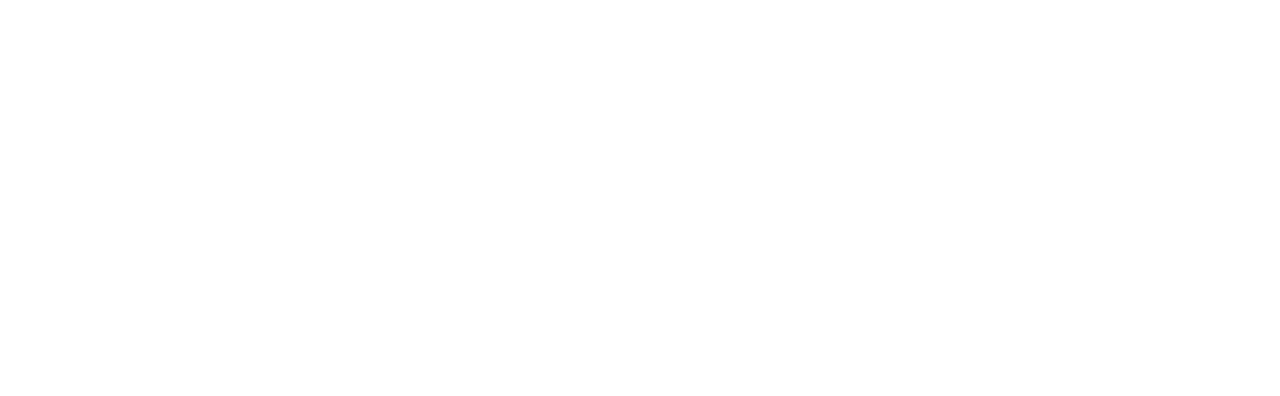
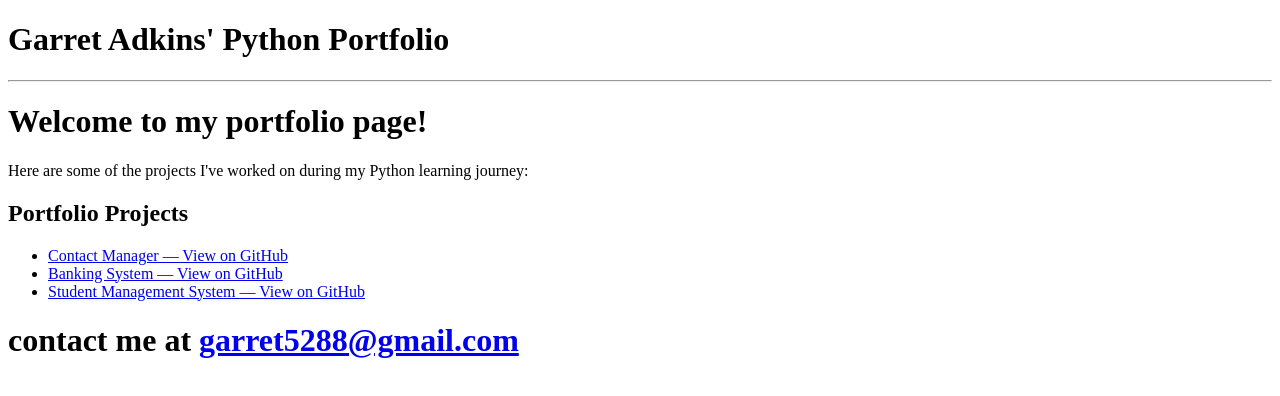
Before and after one commit to garret5288-gif/Learning-python, a plain HTML site: page week10/portfolio.html in a window 1280 px wide. Drawn offline with Linux system fonts and the light colour scheme.

Commit message:
made a simple portfolio
made the portfolio html then add that and my recipe html to my personal so its mutl page

```diff
--- a/week10/portfolio.html
+++ b/week10/portfolio.html
@@ -1,12 +1,37 @@
 <!DOCTYPE html>
-<html lang ="en">
+<html lang="en">
+
 <head>
-    <meta charset="UTF-8">
-    <meta name="viewport" content="width=device-width, initial-scale=1.0">
+    <meta charset="UTF-8" />
+    <meta name="viewport" content="width=device-width, initial-scale=1.0" />
     <title>Garret's Portfolio</title>
-    <body>
+</head>
 
+<body>
+    <h1>Garret Adkins' Python Portfolio</h1>
+    <hr />
+    <h1>Welcome to my portfolio page!</h1>
+    <p>Here are some of the projects I've worked on during my Python learning journey:</p>
 
+    <h2>Portfolio Projects</h2>
+    <ul>
+        <li>
+            <a href="https://github.com/garret5288-gif/Learning-python/blob/main/week8/day5/contact_manager.py"
+                target="_blank" rel="noopener">Contact Manager — View on GitHub</a>
+        </li>
+        <li>
+            <a href="https://github.com/garret5288-gif/Learning-python/blob/main/week9/day5/banking_system.py"
+                target="_blank" rel="noopener">Banking System — View on GitHub</a>
+        </li>
+        <li>
+            <a href="https://github.com/garret5288-gif/Learning-python/blob/main/week7/day5/student_management_syst.py"
+                target="_blank" rel="noopener">Student Management System — View on GitHub</a>
+        </li>
+    </ul>
+    <h1>
+        contact me at <a href="mailto:garret5288@gmail.com">garret5288@gmail.com</a>
+    </h1>
 
-    </body>
-</head>
+</body>
+
+</html>
```
Also changed, not shown: week10/personal.html (+8 -0 lines), week10/recipe.html (+2 -0 lines).
